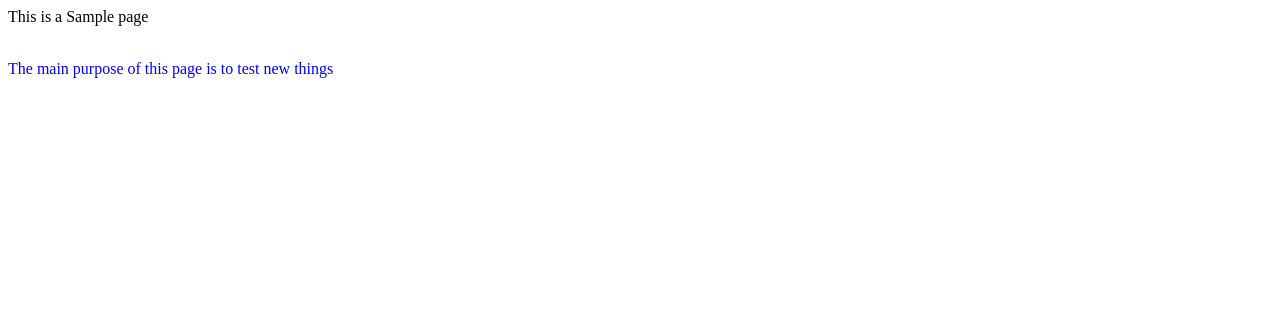
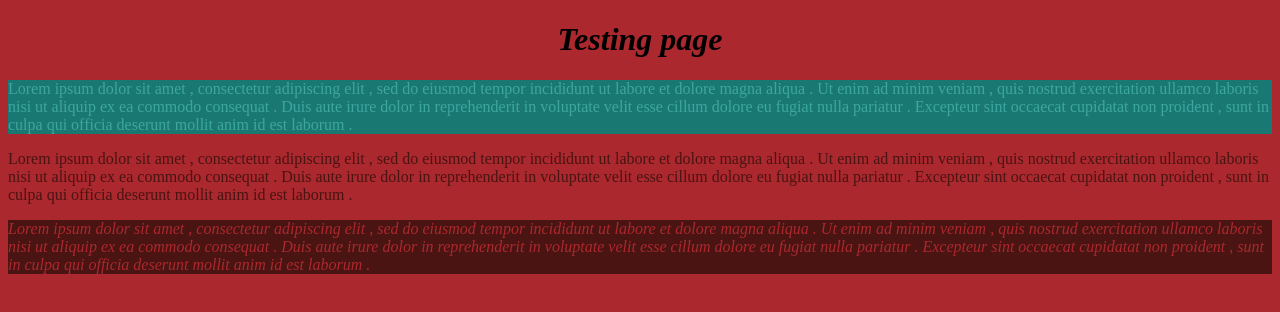
Before and after one commit to AbishikMacherla/Lab02_task02, a plain HTML site: page index.html in a window 1280 px wide. Drawn offline with Linux system fonts and the light colour scheme.

Commit message:
something new with CSS

```diff
--- a/index.html
+++ b/index.html
@@ -7,7 +7,30 @@
     <link rel="stylesheet" href="style.css">
 </head>
 <body>
-    <head>This is a Sample page</head>
-    <p><br>The main purpose of this page is to test new things</p>
+    <h1> Testing page</h1>
+    <p id="important">Lorem ipsum dolor sit amet , consectetur
+        adipiscing elit , sed do eiusmod tempor incididunt ut labore et dolore
+        magna aliqua . Ut enim ad minim veniam , quis nostrud exercitation
+        ullamco laboris nisi ut aliquip ex ea commodo consequat . Duis aute
+        irure dolor in reprehenderit in voluptate velit esse cillum dolore eu
+        fugiat nulla pariatur . Excepteur sint occaecat cupidatat non proident ,
+        sunt in culpa qui officia deserunt mollit anim id est laborum .
+    </p>
+    <p class="first">Lorem ipsum dolor sit amet , consectetur adipiscing elit , sed do eiusmod
+        tempor incididunt ut labore et dolore magna aliqua . Ut enim ad minim
+        veniam , quis nostrud exercitation ullamco laboris nisi ut aliquip ex ea
+        commodo consequat . Duis aute irure dolor in reprehenderit in voluptate
+        velit esse cillum dolore eu fugiat nulla pariatur . Excepteur sint
+        occaecat cupidatat non proident , sunt in culpa qui officia deserunt
+        mollit anim id est laborum .
+    </p>
+    <p class="second">Lorem ipsum dolor sit amet , consectetur adipiscing elit , sed do eiusmod
+        tempor incididunt ut labore et dolore magna aliqua . Ut enim ad minim
+        veniam , quis nostrud exercitation ullamco laboris nisi ut aliquip ex ea
+        commodo consequat . Duis aute irure dolor in reprehenderit in voluptate
+        velit esse cillum dolore eu fugiat nulla pariatur . Excepteur sint
+        occaecat cupidatat non proident , sunt in culpa qui officia deserunt
+        mollit anim id est laborum .
+    </p>
 </body>
 </html>
--- a/style.css
+++ b/style.css
@@ -1,3 +1,22 @@
-p {
-    color: blue;
+h1 {
+    text-align:center;
+    font-style: oblique;
 }
+
+body {
+    background-color:rgb(171, 40, 46);
+}
+.first {
+    color:rgb(74, 20, 18);
+}
+
+.second {
+    background-color:rgb(74, 20, 18);
+    font-style: italic;
+    color:rgb(171, 40, 46);
+}
+
+#important {
+    background-color: rgb(26, 120, 115);
+    color: rgb(61, 166, 158);
+}
```
